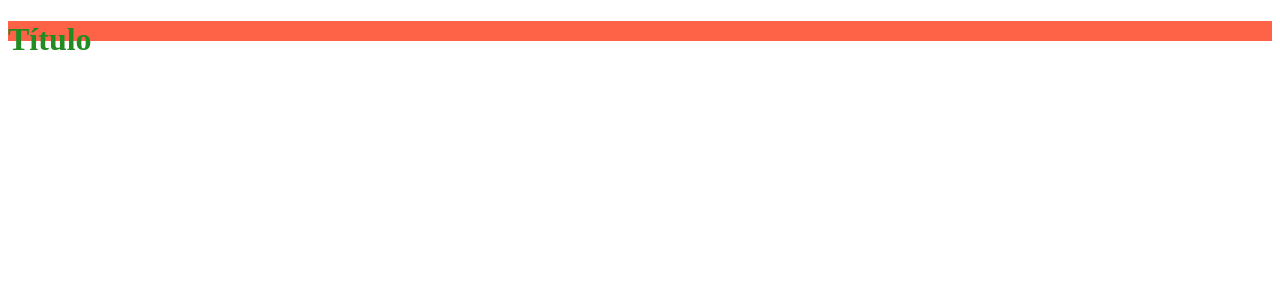
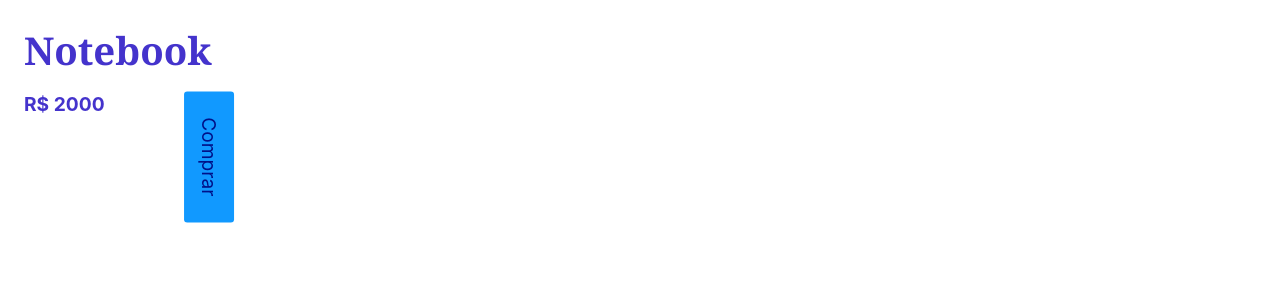
Before and after one commit to MacielSousa/starting-react, a React (Create React App) app in the folder meuapp/: page / in a window 1280 px wide. Shown: the top 300 px of the page. Built offline with nearby package versions, Linux system fonts and the light colour scheme; the HTML template or start-up script is replaced by a standard one.

Commit message:
css add of react example2

```diff
--- a/meuapp/public/index.html
+++ b/meuapp/public/index.html
@@ -15,7 +15,7 @@
       user's mobile device or desktop. See https://developers.google.com/web/fundamentals/web-app-manifest/
     -->
     <link rel="manifest" href="%PUBLIC_URL%/manifest.json" />
-    <!--<link rel="stylesheet" href="%PUBLIC_URL%/style.css" /> -->
+    <link rel="stylesheet" href="%PUBLIC_URL%/style.css" />
     <!--
       Notice the use of %PUBLIC_URL% in the tags above.
       It will be replaced with the URL of the `public` folder during the build.
--- a/meuapp/src/App.js
+++ b/meuapp/src/App.js
@@ -1,12 +1,8 @@
 import React from 'react';
-import AppCss from './TrabalhandoCSS/AppCss';
+import AppCss from "./TrabalhandoCSS/ComponentsCSS/Produto/AppCss"
 
 const App = () => {
-    return (
-        <>
-            <AppCss />
-        </>
-    )
+    return <AppCss />
 }
 
 export default App;
--- /dev/null
+++ b/meuapp/src/TrabalhandoCSS/ComponentsCSS/Produto/AppCss.js
@@ -0,0 +1,8 @@
+import React from 'react';
+import Produto from './Produto'
+
+const AppCss = () => {
+    return  <Produto />
+}
+
+export default AppCss;
--- /dev/null
+++ b/meuapp/src/TrabalhandoCSS/ComponentsCSS/Produto/Produto.js
@@ -0,0 +1,12 @@
+import React from 'react';
+import styles from './Produto.module.css'
+const Produto = () => {
+    console.log(styles)
+    return <div>
+        <h1 className={styles.titulo}>Notebook</h1>
+        <p className={styles.preco}>R$ 2000</p>
+        <button className={styles.comprar}>Comprar</button>
+    </div>
+}
+
+export default Produto;
--- /dev/null
+++ b/meuapp/src/TrabalhandoCSS/ComponentsCSS/Produto/Produto.module.css
@@ -0,0 +1,16 @@
+.titulo, .preco{
+    color:  #43c;
+}
+
+.preco {
+    font-weight: bold;
+}
+
+.comprar {
+    transform: rotate(90deg) translateY(-120px);
+}
+
+/* Vairiavel global */
+/*:global .container {
+    max-width: 900px;
+} */
```
Also changed, not shown: meuapp/src/TrabalhandoCSS/Exemplo1/App.css (renamed from meuapp/src/TrabalhandoCSS/App.css), meuapp/src/TrabalhandoCSS/Exemplo1/AppCss.js (renamed from meuapp/src/TrabalhandoCSS/AppCss.js), meuapp/src/TrabalhandoCSS/Exemplo1/Title.css (renamed from meuapp/src/TrabalhandoCSS/Title.css), meuapp/src/TrabalhandoCSS/Exemplo1/Title.js (renamed from meuapp/src/TrabalhandoCSS/Title.js).
